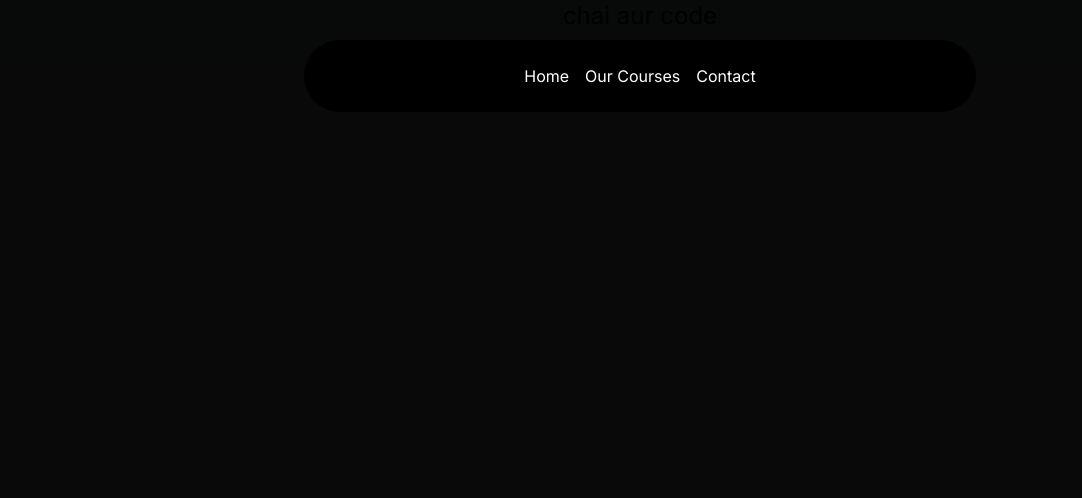
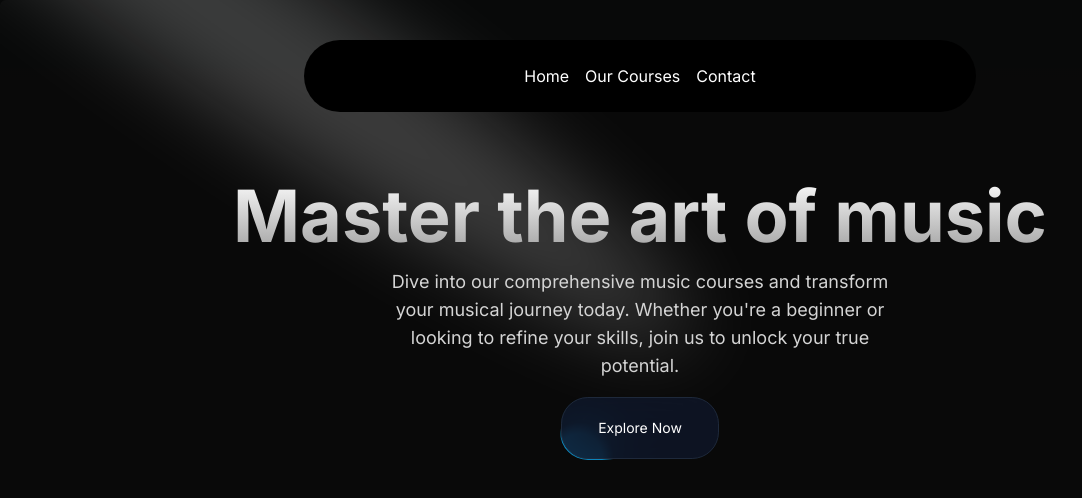
Before and after one commit to amruta-Jodagudri/Music_School, a Next.js app: page / in a window 1280 px wide. Shown: the top 498 px of the page, without its empty margins (0-1082 px from the left). Built offline with nearby package versions, Linux system fonts and the light colour scheme.

Commit message:
herosection Added

```diff
--- a/src/app/page.tsx
+++ b/src/app/page.tsx
@@ -1,8 +1,9 @@
+import HeroSection from "@/components/HeroSection";
 
 export default function Home() {
   return (
     <main className="min-h-screen bg-black/[0.96] antialiased bg-grid-white/[0.02]">
-      <h1 className="text-center text-2xl">chai aur code</h1>
+      <HeroSection/>
     </main>
   );
 }
--- /dev/null
+++ b/src/components/HeroSection.tsx
@@ -0,0 +1,25 @@
+import Link from "next/link"
+import { Spotlight } from "./ui/Spotlight"
+import { Button } from "./ui/moving-border"
+
+function HeroSection() {
+  return (
+    <div className="h-auto md:h-[40rem] w-full rounded-md flex flex-col items-center justify-center relative overflow-hidden mx-auto py-10 md:py-0">
+      <Spotlight
+        className="-top-40 left-0 md:left-60 md:-top-20"
+        fill="white"
+      />
+      <div className="p-4 relative z-10 w-full text-center">
+        <h1 className="mt-20 md:mt-0 text-4xl md:text-7xl font-bold bg-clip-text text-transparent bg-gradient-to-b from-neutral-50 to-neutral-400">Master the art of music</h1>
+        <p className="mt-4 font-normal text-base md:text-lg text-neutral-300 max-w-lg mx-auto">Dive into our comprehensive music courses and transform your musical journey today. Whether you're a beginner or looking to refine your skills, join us to unlock your true potential.</p>
+        <div className="mt-4">
+          <Link href="/courses">
+            <Button>Explore Now</Button>
+          </Link>
+        </div>
+      </div>
+    </div>
+  )
+}
+
+export default HeroSection
--- /dev/null
+++ b/src/components/ui/Spotlight.tsx
@@ -0,0 +1,55 @@
+import { cn } from "@/utils/cn";
+
+type SpotlightProps = {
+  className?: string;
+  fill?: string;
+};
+
+export const Spotlight = ({ className, fill }: SpotlightProps) => {
+  return (
+    <svg
+      className={cn(
+        "animate-spotlight pointer-events-none absolute z-[1]  h-[169%] w-[138%] lg:w-[84%] opacity-0",
+        className
+      )}
+      xmlns="http://www.w3.org/2000/svg"
+      viewBox="0 0 3787 2842"
+      fill="none"
+    >
+      <g filter="url(#filter)">
+        <ellipse
+          cx="1924.71"
+          cy="273.501"
+          rx="1924.71"
+          ry="273.501"
+          transform="matrix(-0.822377 -0.568943 -0.568943 0.822377 3631.88 2291.09)"
+          fill={fill || "white"}
+          fillOpacity="0.21"
+        ></ellipse>
+      </g>
+      <defs>
+        <filter
+          id="filter"
+          x="0.860352"
+          y="0.838989"
+          width="3785.16"
+          height="2840.26"
+          filterUnits="userSpaceOnUse"
+          colorInterpolationFilters="sRGB"
+        >
+          <feFlood floodOpacity="0" result="BackgroundImageFix"></feFlood>
+          <feBlend
+            mode="normal"
+            in="SourceGraphic"
+            in2="BackgroundImageFix"
+            result="shape"
+          ></feBlend>
+          <feGaussianBlur
+            stdDeviation="151"
+            result="effect1_foregroundBlur_1065_8"
+          ></feGaussianBlur>
+        </filter>
+      </defs>
+    </svg>
+  );
+};
--- /dev/null
+++ b/src/components/ui/moving-border.tsx
@@ -0,0 +1,138 @@
+"use client";
+import { cn } from "@/utils/cn";
+import {
+    motion,
+    useAnimationFrame,
+    useMotionTemplate,
+    useMotionValue,
+    useTransform,
+} from "framer-motion";
+import React, { useRef } from "react";
+
+export function Button({
+    borderRadius = "1.75rem",
+    children,
+    as: Component = "button",
+    containerClassName,
+    borderClassName,
+    duration,
+    className,
+    ...otherProps
+    }: {
+    borderRadius?: string;
+    children: React.ReactNode;
+    as?: any;
+    containerClassName?: string;
+    borderClassName?: string;
+    duration?: number;
+    className?: string;
+    [key: string]: any;
+    }) {
+    return (
+        <Component
+        className={cn(
+            "bg-transparent relative text-xl  h-16 w-40 p-[1px] overflow-hidden ",
+            containerClassName
+        )}
+        style={{
+            borderRadius: borderRadius,
+        }}
+        {...otherProps}
+        >
+        <div
+            className="absolute inset-0"
+            style={{ borderRadius: `calc(${borderRadius} * 0.96)` }}
+        >
+            <MovingBorder duration={duration} rx="30%" ry="30%">
+            <div
+                className={cn(
+                "h-20 w-20 opacity-[0.8] bg-[radial-gradient(var(--sky-500)_40%,transparent_60%)]",
+                borderClassName
+                )}
+            />
+            </MovingBorder>
+        </div>
+
+        <div
+            className={cn(
+            "relative bg-slate-900/[0.8] border border-slate-800 backdrop-blur-xl text-white flex items-center justify-center w-full h-full text-sm antialiased",
+            className
+            )}
+            style={{
+            borderRadius: `calc(${borderRadius} * 0.96)`,
+            }}
+        >
+            {children}
+        </div>
+        </Component>
+    );
+    }
+
+    export const MovingBorder = ({
+    children,
+    duration = 2000,
+    rx,
+    ry,
+    ...otherProps
+    }: {
+    children: React.ReactNode;
+    duration?: number;
+    rx?: string;
+    ry?: string;
+    [key: string]: any;
+    }) => {
+    const pathRef = useRef<any>();
+    const progress = useMotionValue<number>(0);
+
+    useAnimationFrame((time) => {
+        const length = pathRef.current?.getTotalLength();
+        if (length) {
+        const pxPerMillisecond = length / duration;
+        progress.set((time * pxPerMillisecond) % length);
+        }
+    });
+
+    const x = useTransform(
+        progress,
+        (val) => pathRef.current?.getPointAtLength(val).x
+    );
+    const y = useTransform(
+        progress,
+        (val) => pathRef.current?.getPointAtLength(val).y
+    );
+
+    const transform = useMotionTemplate`translateX(${x}px) translateY(${y}px) translateX(-50%) translateY(-50%)`;
+
+    return (
+        <>
+        <svg
+            xmlns="http://www.w3.org/2000/svg"
+            preserveAspectRatio="none"
+            className="absolute h-full w-full"
+            width="100%"
+            height="100%"
+            {...otherProps}
+        >
+            <rect
+            fill="none"
+            width="100%"
+            height="100%"
+            rx={rx}
+            ry={ry}
+            ref={pathRef}
+            />
+        </svg>
+        <motion.div
+            style={{
+            position: "absolute",
+            top: 0,
+            left: 0,
+            display: "inline-block",
+            transform,
+            }}
+        >
+            {children}
+        </motion.div>
+        </>
+    );
+};
--- a/tailwind.config.ts
+++ b/tailwind.config.ts
@@ -1,4 +1,7 @@
 import type { Config } from "tailwindcss";
+const {
+  default: flattenColorPalette,
+} = require("tailwindcss/lib/util/flattenColorPalette");
 
 const config: Config = {
   content: [
@@ -9,6 +12,21 @@
   darkMode:'class',
   theme: {
     extend: {
+      animation: {
+        spotlight: "spotlight 2s ease .75s 1 forwards",
+      },
+      keyframes: {
+        spotlight: {
+          "0%": {
+            opacity: '0',
+            transform: "translate(-72%, -62%) scale(0.5)",
+          },
+          "100%": {
+            opacity: '1',
+            transform: "translate(-50%,-40%) scale(1)",
+          },
+        },
+      },
       backgroundImage: {
         "gradient-radial": "radial-gradient(var(--tw-gradient-stops))",
         "gradient-conic":
@@ -16,6 +34,20 @@
       },
     },
   },
-  plugins: [],
+  plugins: [
+    addVariablesForColors
+  ],
 };
+
+function addVariablesForColors({ addBase, theme }: any) {
+  let allColors = flattenColorPalette(theme("colors"));
+  let newVars = Object.fromEntries(
+    Object.entries(allColors).map(([key, val]) => [`--${key}`, val])
+  );
+
+  addBase({
+    ":root": newVars,
+  });
+}
+
 export default config;
```
